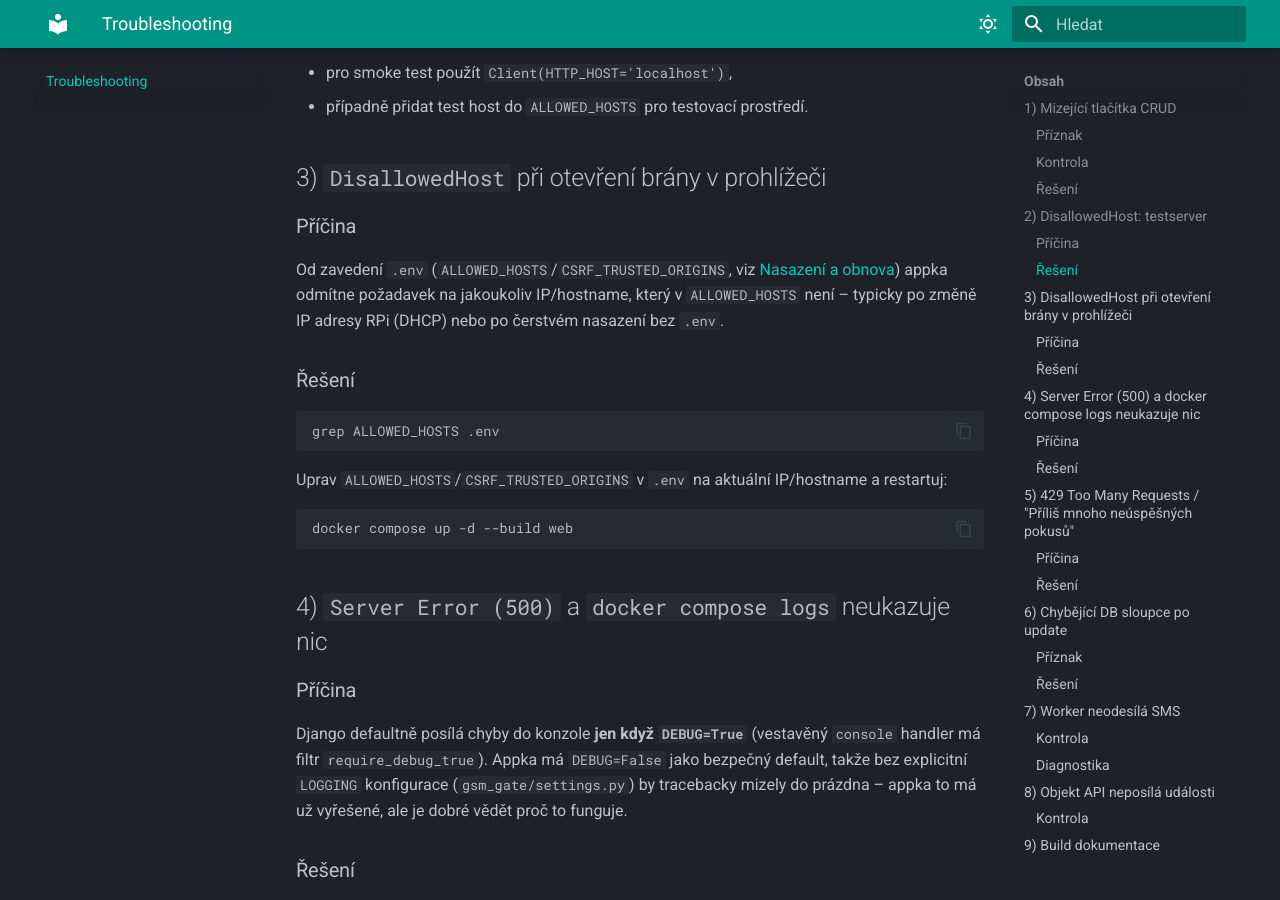
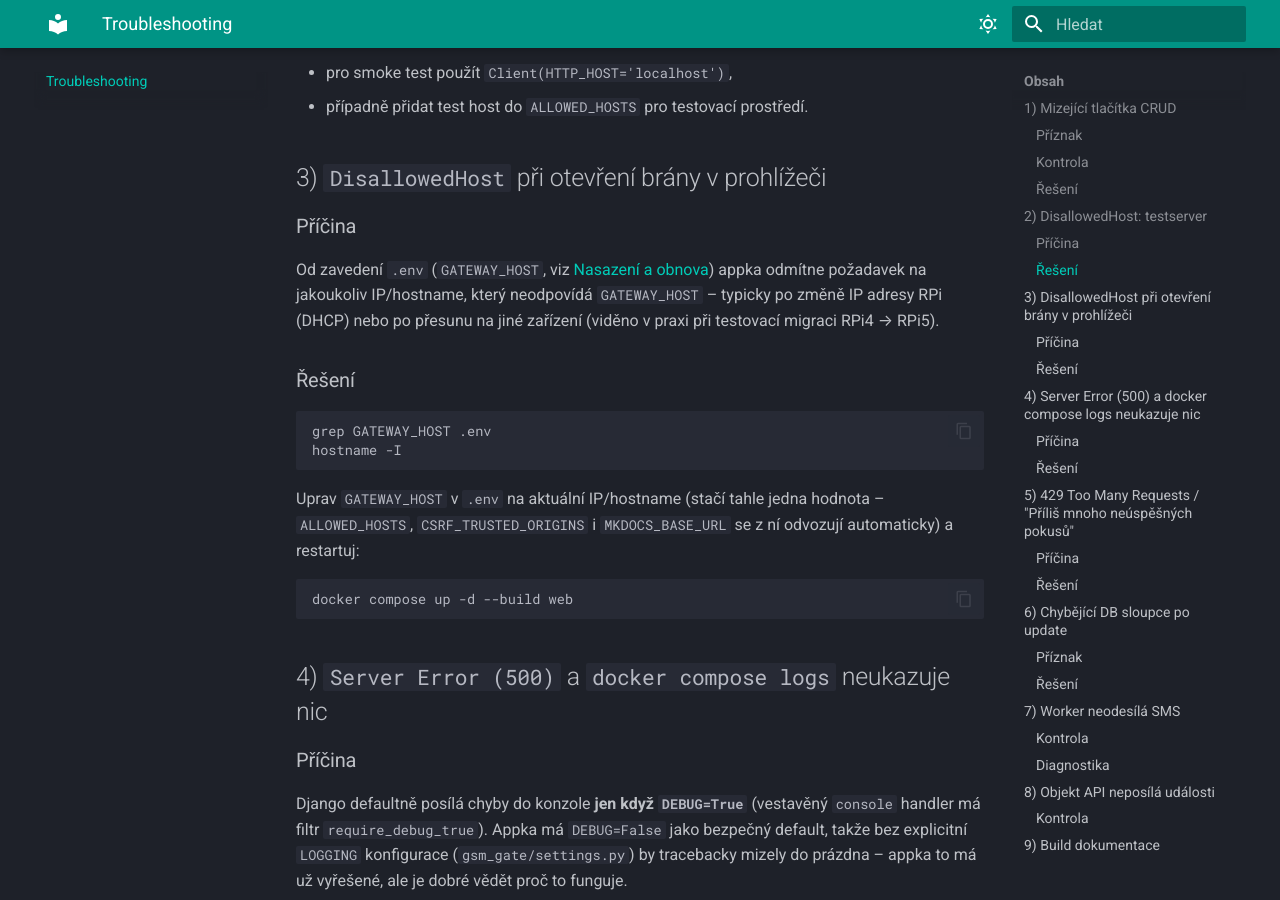
Before and after one commit to denyduck/gsm_gate, an MkDocs documentation site: the page built from docs/troubleshooting.md, in a window 1280 px wide and 900 px high, scrolled down 872 px. Built offline with MkDocs 1.6.1 and Material for MkDocs 9.7.7, drawn with Linux system fonts in a browser that asks for light colours.

Commit message:
refactor: consolidate ALLOWED_HOSTS/CSRF_TRUSTED_ORIGINS/MKDOCS_BASE_URL into GATEWAY_HOST
These three settings all needed to change together whenever the
gateway's LAN IP changed, but were three separate .env lines - easy to
update one and forget another (exactly what happened switching to the
test RPi5: ALLOWED_HOSTS got updated but MKDOCS_BASE_URL was still
pointing at the old IP). docker-compose.yml now derives all three from
a single GATEWAY_HOST variable, so changing IP is one edit instead of
three and can't drift out of sync. Updated .env.example, README and
docs accordingly.

Co-Authored-By: Claude Sonnet 5 <noreply@anthropic.com>

````diff
--- a/docs/troubleshooting.md
+++ b/docs/troubleshooting.md
@@ -33,15 +33,16 @@ Django test client používá host `testserver`, který nemusí být v `ALLOWED_
 
 ### Příčina
 
-Od zavedení `.env` (`ALLOWED_HOSTS`/`CSRF_TRUSTED_ORIGINS`, viz [Nasazení a obnova](nasazeni-a-obnova.md#3-konfigurace-prostředí-env)) appka odmítne požadavek na jakoukoliv IP/hostname, který v `ALLOWED_HOSTS` není – typicky po změně IP adresy RPi (DHCP) nebo po čerstvém nasazení bez `.env`.
+Od zavedení `.env` (`GATEWAY_HOST`, viz [Nasazení a obnova](nasazeni-a-obnova.md#3-konfigurace-prostředí-env)) appka odmítne požadavek na jakoukoliv IP/hostname, který neodpovídá `GATEWAY_HOST` – typicky po změně IP adresy RPi (DHCP) nebo po přesunu na jiné zařízení (viděno v praxi při testovací migraci RPi4 → RPi5).
 
 ### Řešení
 
 ```bash
-grep ALLOWED_HOSTS .env
+grep GATEWAY_HOST .env
+hostname -I
 ```
 
-Uprav `ALLOWED_HOSTS`/`CSRF_TRUSTED_ORIGINS` v `.env` na aktuální IP/hostname a restartuj:
+Uprav `GATEWAY_HOST` v `.env` na aktuální IP/hostname (stačí tahle jedna hodnota – `ALLOWED_HOSTS`, `CSRF_TRUSTED_ORIGINS` i `MKDOCS_BASE_URL` se z ní odvozují automaticky) a restartuj:
 
 ```bash
 docker compose up -d --build web
````
Also changed, not shown: README.md (+2 -2 lines), docker-compose.yml (+7 -3 lines), docs/funkcionalita.md (+1 -1 lines), docs/nasazeni-a-obnova.md (+1 -2 lines), 1 other file.
